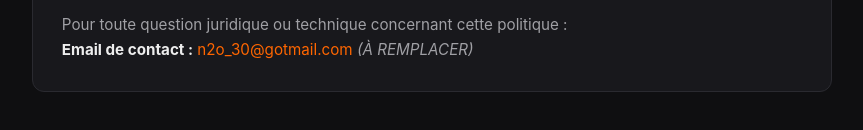
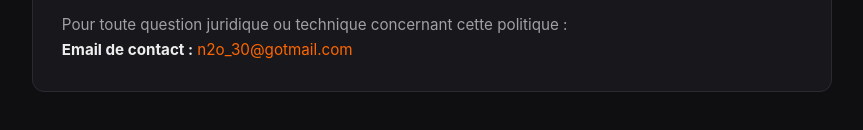
Before and after one commit to nos30/helmsync-legal, a plain HTML site: page index.html in a window 1280 px wide. Shown: the part 1991-2121 px from the top of the page, without its empty margins (208-1071 px from the left). Drawn offline with Linux system fonts and the light colour scheme.

```diff
--- a/index.html
+++ b/index.html
@@ -187,7 +187,7 @@
         <h2>6. Vos droits (RGPD)</h2>
         <p>Conformément au Règlement Général sur la Protection des Données (RGPD), vous disposez d'un droit d'accès, de rectification et de suppression. Étant donné que nous ne possédons aucune base de données utilisateurs, le droit à l'oubli s'exerce de manière autonome par la désinstallation de l'application.</p>
         <p>Pour toute question juridique ou technique concernant cette politique : <br>
-        <strong>Email de contact :</strong> <a href="mailto:contact@ton-domaine.fr">n2o_30@gotmail.com</a> <em>(À REMPLACER)</em></p>
+        <strong>Email de contact :</strong> <a href="mailto:contact@ton-domaine.fr">n2o_30@gotmail.com</a> <em></em></p>
     </section>
 
     <footer>
```
